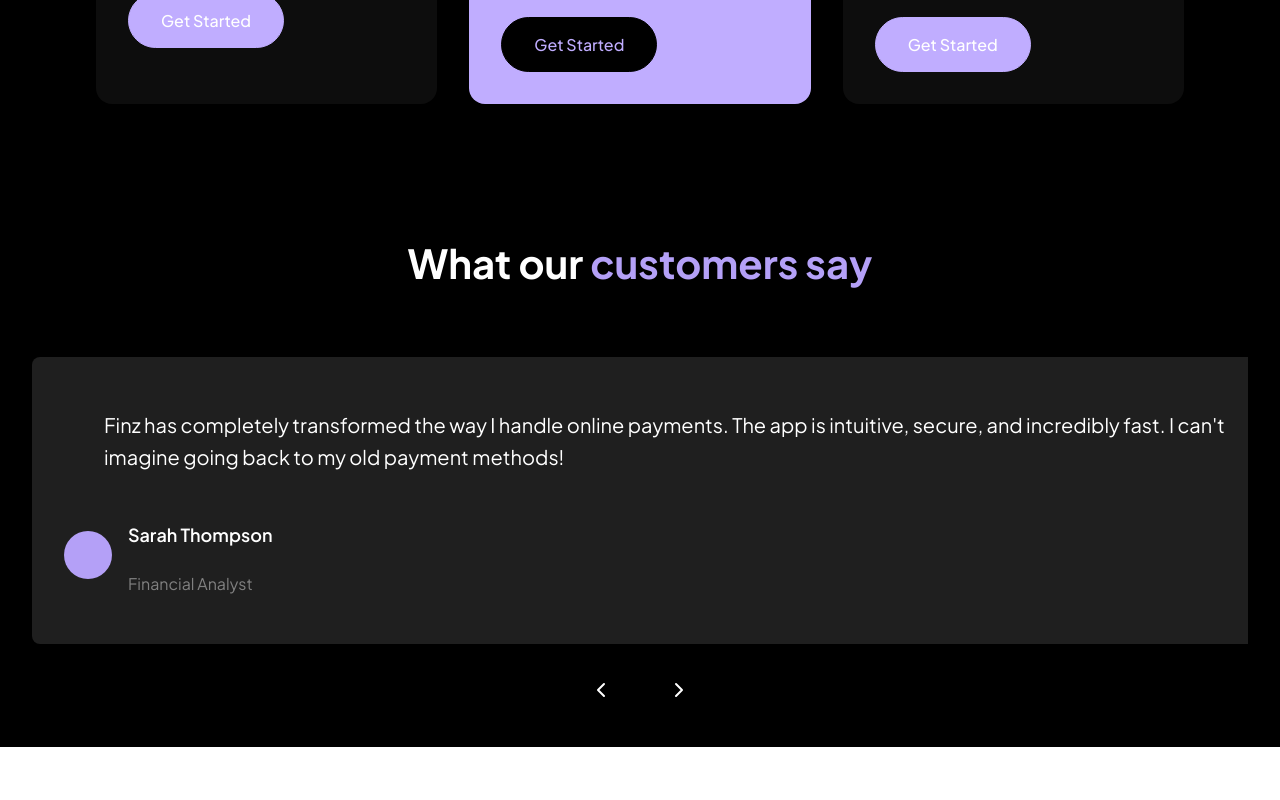
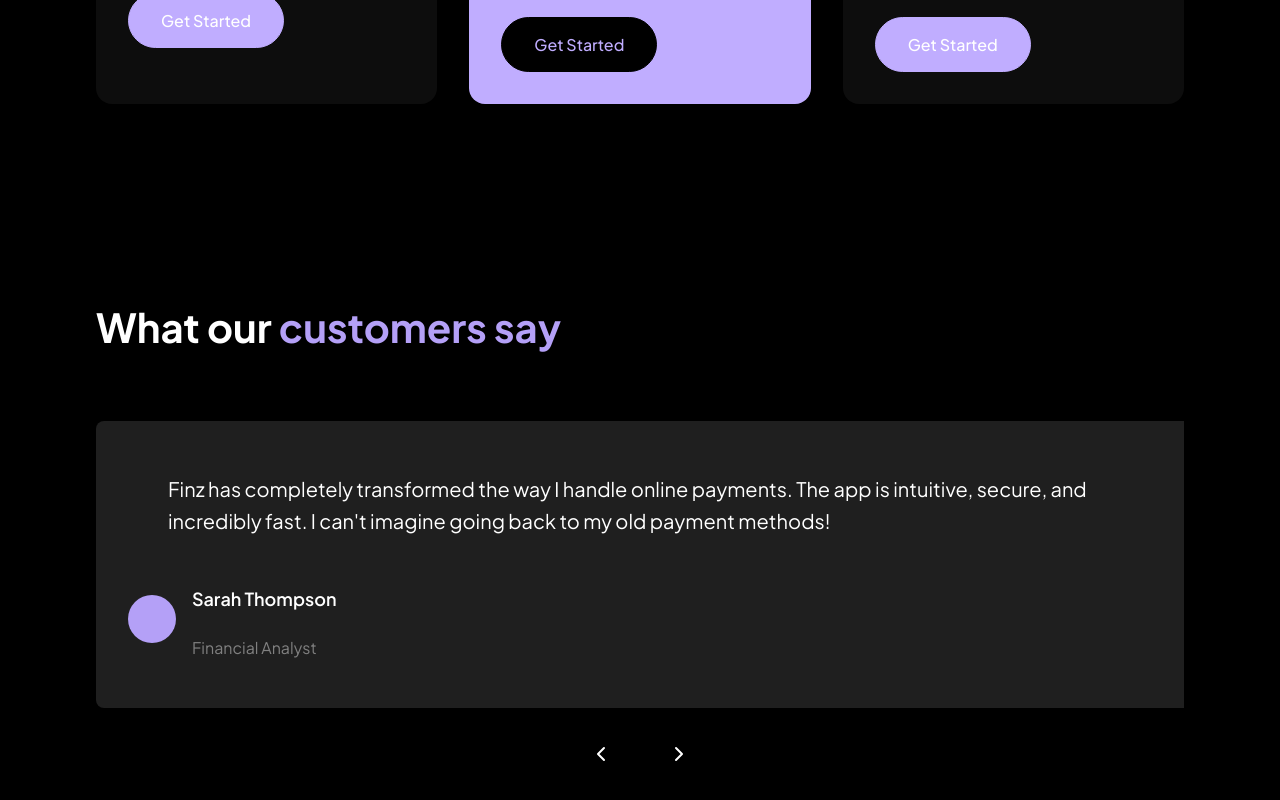
Before and after one commit to KrievinsT/web_portfolio, a React (Create React App) app: page / in a window 1280 px wide. Shown: the part 5262-6062 px from the top of the page. Before the commit the page ends 6009 px from the top, so only its background shows below. Built offline with nearby package versions, Linux system fonts and the light colour scheme.

Commit message:
slight update to reviews

```diff
--- a/src/components/CustomerReviews/CustomerReviews.scss
+++ b/src/components/CustomerReviews/CustomerReviews.scss
@@ -5,12 +5,14 @@
 .customer-reviews {
 //   margin: 4rem 0;
   background-color: $background-dark;
-  padding: 2rem;
+  padding: 6rem;
+  align-items: left;
 
   .section-title {
+    align-items: left;
     color: $primary-purple;
     font-size: 2.5rem;
-    text-align: center;
+
     margin-bottom: 4rem;
 
     &--primary {
```
